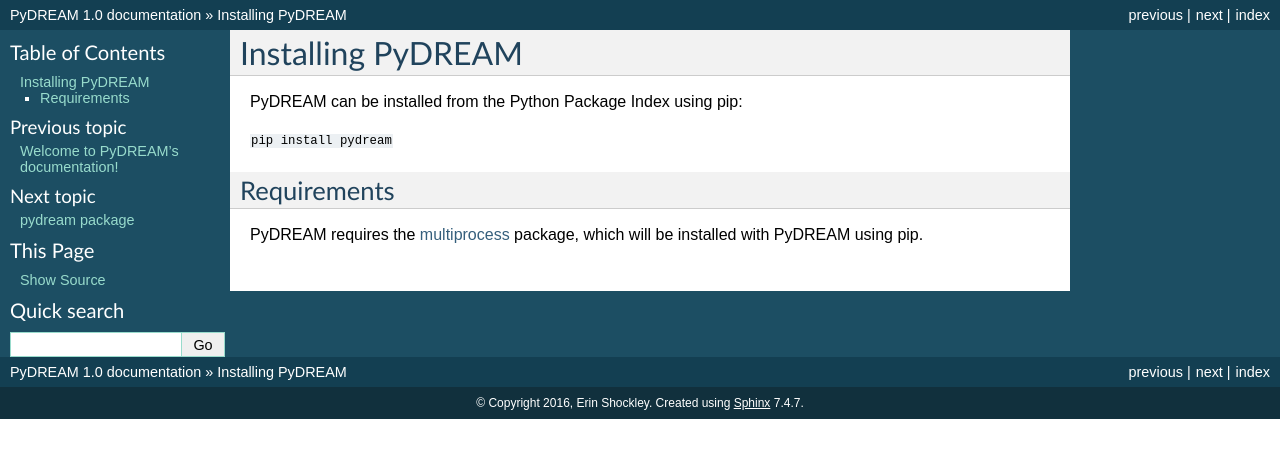
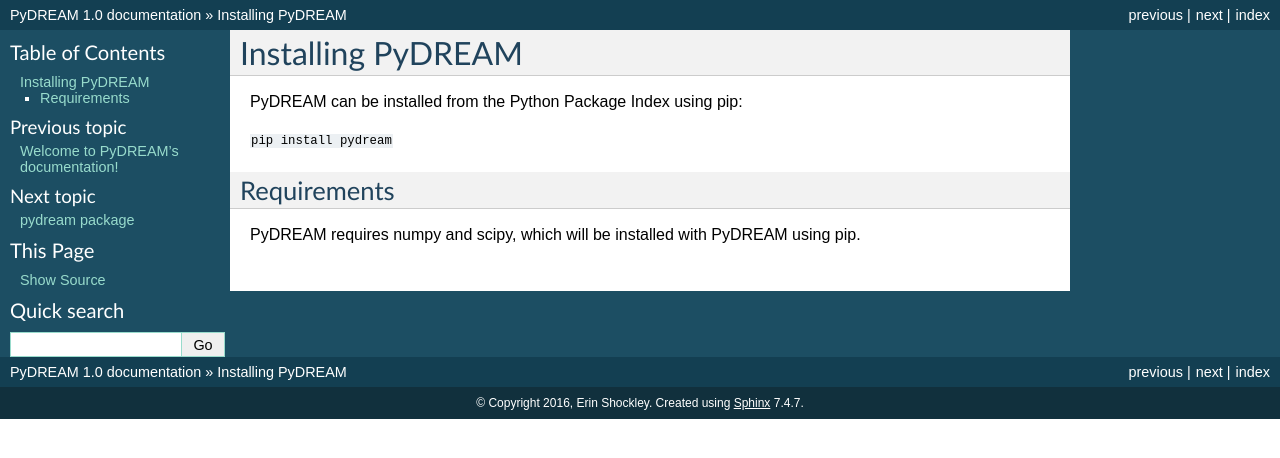
Before and after one commit to LoLab-MSM/PyDREAM, a Sphinx documentation site: the page built from docs/installation.rst, in a window 1280 px wide. Shown: the top 458 px of the page. Built offline with Sphinx 7.4.7, drawn with Linux system fonts in a browser that asks for light colours.

Commit message:
update docs

```diff
--- a/docs/installation.rst
+++ b/docs/installation.rst
@@ -7,4 +7,4 @@
 
 Requirements
 ------------
-PyDREAM requires the `multiprocess <https://pypi.python.org/pypi/multiprocess/0.70.3>`_ package, which will be installed with PyDREAM using pip.
+PyDREAM requires numpy and scipy, which will be installed with PyDREAM using pip.
```
